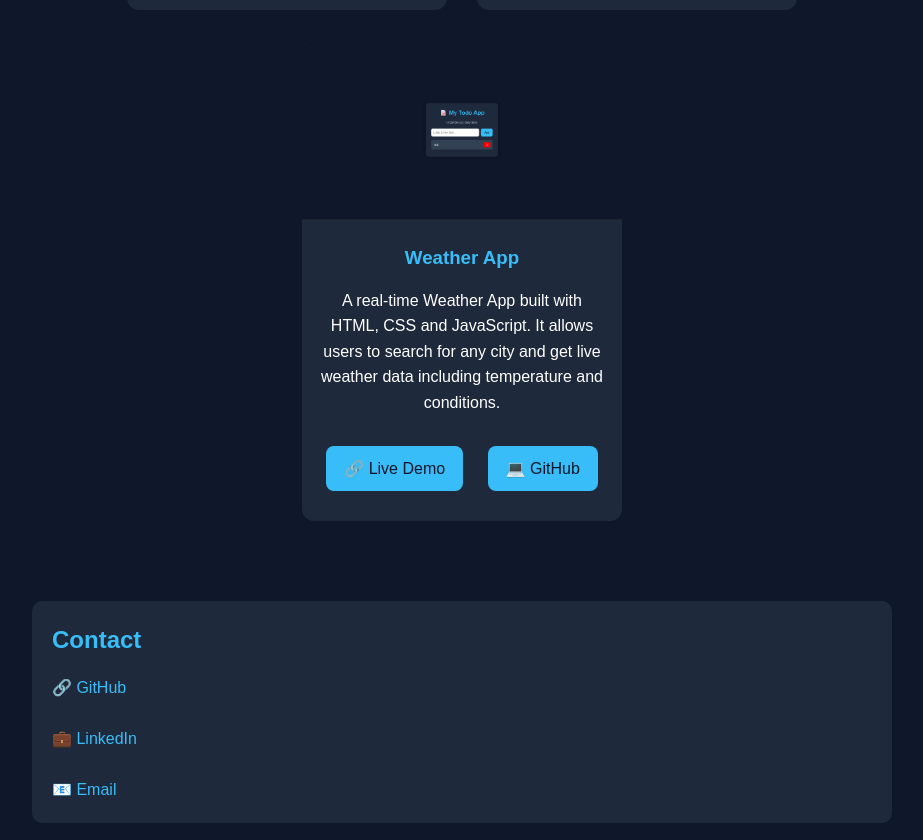
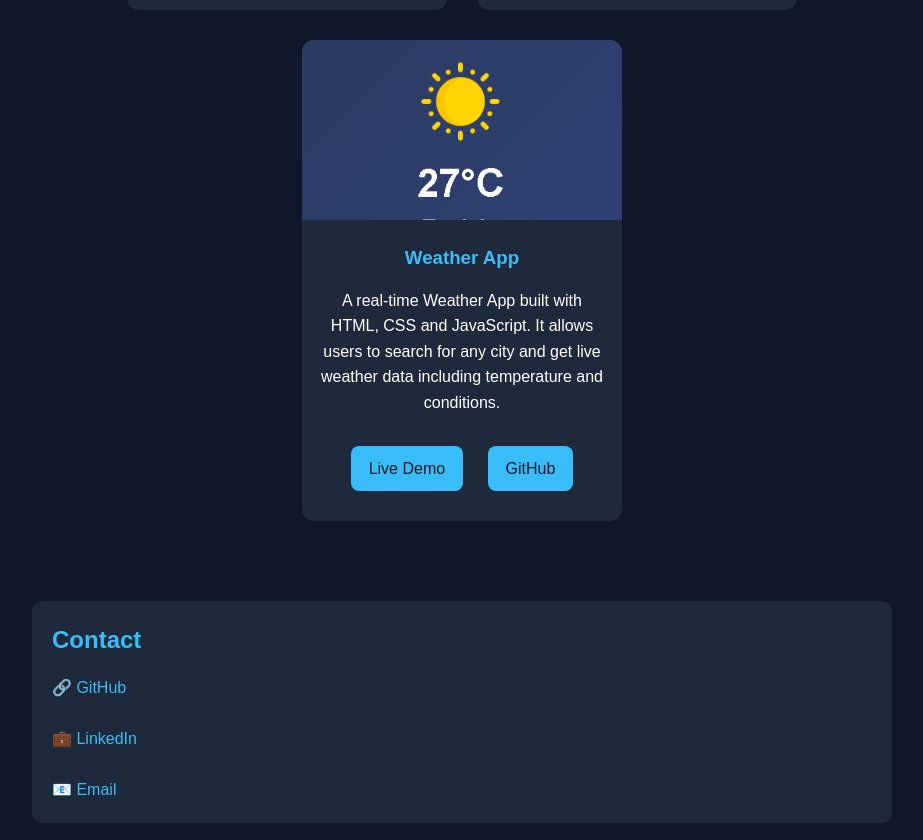
Before and after one commit to marzouki-ai/marzouki-ai.github.io, a plain HTML site: page index.html in a window 1280 px wide. Shown: the part 1940-2780 px from the top of the page, without its empty margins (178-1101 px from the left). Drawn offline with Linux system fonts and the light colour scheme.

Commit message:
Update Weather App project

```diff
--- a/index.html
+++ b/index.html
@@ -87,7 +87,7 @@
 
 <div class="project-card">
 
-  <img src="screenshot1.png" alt="Weather App Screenshot" loading="lazy">
+  <img src="weather-app.png" alt="Weather App Screenshot" loading="lazy">
 
   <div class="project-content">
     <h3>Weather App</h3>
@@ -99,11 +99,11 @@
 
     <div class="project-links">
       <a href="https://marzouki-ai.github.io/Weather-App/" target="_blank" rel="noopener noreferrer">
-        🔗 Live Demo
+        Live Demo
       </a>
 
       <a href="https://github.com/marzouki-ai/Weather-App" target="_blank" rel="noopener noreferrer">
-        💻 GitHub
+        GitHub
       </a>
     </div>
   </div>
```
Also changed, not shown: weather-app.png (added).
